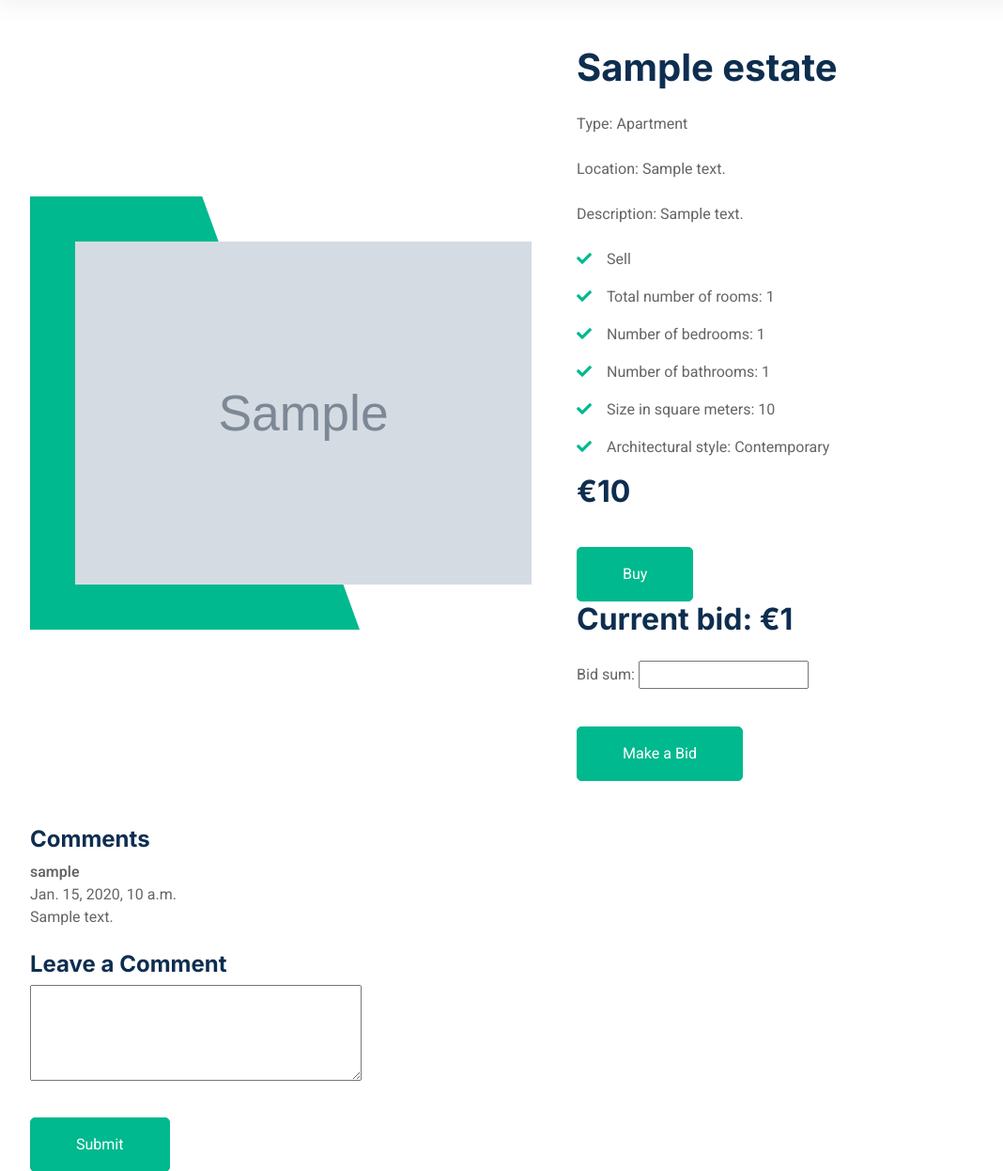
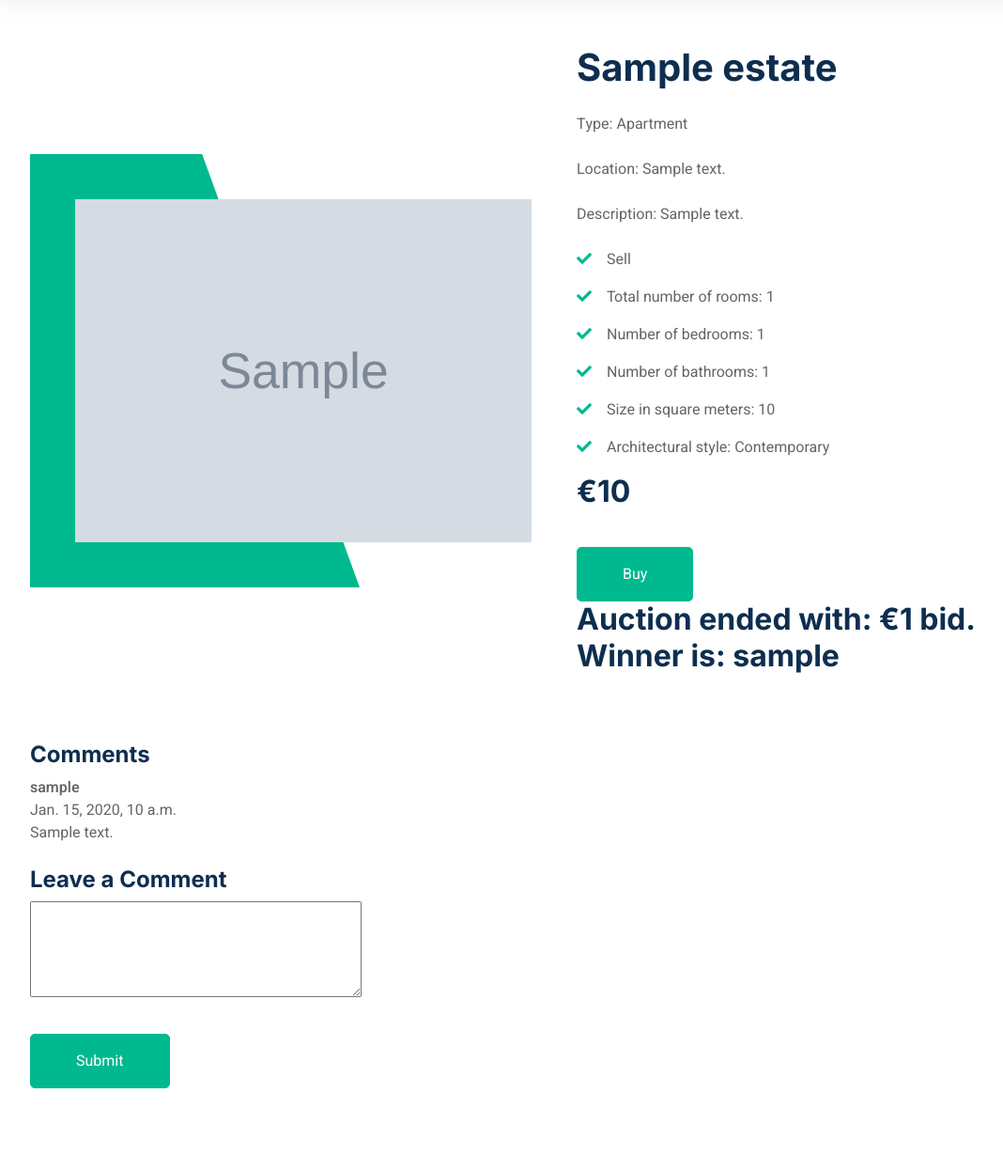
Before and after one commit to Noash1/Finalproject, a Django app: page /estates/1/ in a window 1280 px wide. Shown: the part 120-1366 px from the top of the page at 94% size, without its empty margins (50-1118 px from the left). Run offline with Django 5.2, Linux system fonts and the light colour scheme; a user stored in the database is signed in; tables that the repository leaves empty hold one stand-in row (values such as "Sample post"); grey boxes marked "Sample" are stand-in pictures; some libraries are stand-ins or nearby versions.

Commit message:
auction_end

```diff
--- a/realestate/views.py
+++ b/realestate/views.py
@@ -17,7 +17,7 @@ from .forms import *
 from realestate.utils import convert_currency
 from django.contrib.auth.mixins import LoginRequiredMixin, PermissionRequiredMixin
 from django.contrib.auth.decorators import login_required
-
+from django.utils import timezone
 
 class CustomLogoutView(LogoutView):
 
@@ -104,11 +104,15 @@ class EstateDetailView(DetailView):
         last_auction = estate.onauctionestate_set.last()
         context['its_auction'] = not last_auction == None #mich
         context['auction_starting_price'] = last_auction.starting_price if last_auction else 0
+        context['auction_exceeded'] = last_auction.end_date <= timezone.now()
         if last_auction:
             last_bid = last_auction.bid_set.last()
             last_bid_sum = last_bid.bidding_sum if last_bid else -1
+            last_user = last_bid.user if last_bid else None
         context['last_bid_sum'] = last_bid_sum
+        context['last_user'] = last_user
         context['comment_form'] = comment_form
+
         return context
 
     def post(self, request, *args, **kwargs):
--- a/templates/estate_detail.html
+++ b/templates/estate_detail.html
@@ -33,13 +33,16 @@
                               <button type="submit" name="buy" class="btn btn-primary py-3 px-5 mt-3">Buy</button>
                           </form>
                           {% endif %}
-                          {% if last_bid_sum > -1 and its_auction%}
+                          {% if last_bid_sum > -1 and its_auction and not auction_exceeded %}
                             <h2 class="mb-4">Current bid: €{{ last_bid_sum|intcomma }}</h2>
                           {% endif %}
-                          {% if 0 > last_bid_sum and its_auction %}
+                          {% if 0 > last_bid_sum and its_auction and not auction_exceeded %}
                             <h2 class="mb-4">Minimal bid: €{{ auction_starting_price|intcomma }}</h2>
                           {% endif %}
-                        {% if last_bid_sum >= -2 and its_auction %}
+                          {% if auction_exceeded %}
+                          <h2 class="mb-4">Auction ended with: €{{ last_bid_sum|intcomma }} bid. Winner is: {{ last_user }}</h2>
+                        {% endif %}
+                        {% if last_bid_sum >= -2 and its_auction and not auction_exceeded %}
                             <form action="{%  url 'estate_make_bid' estate.id %}" method="post">
                               {% csrf_token %}
                               <fieldset>
```
